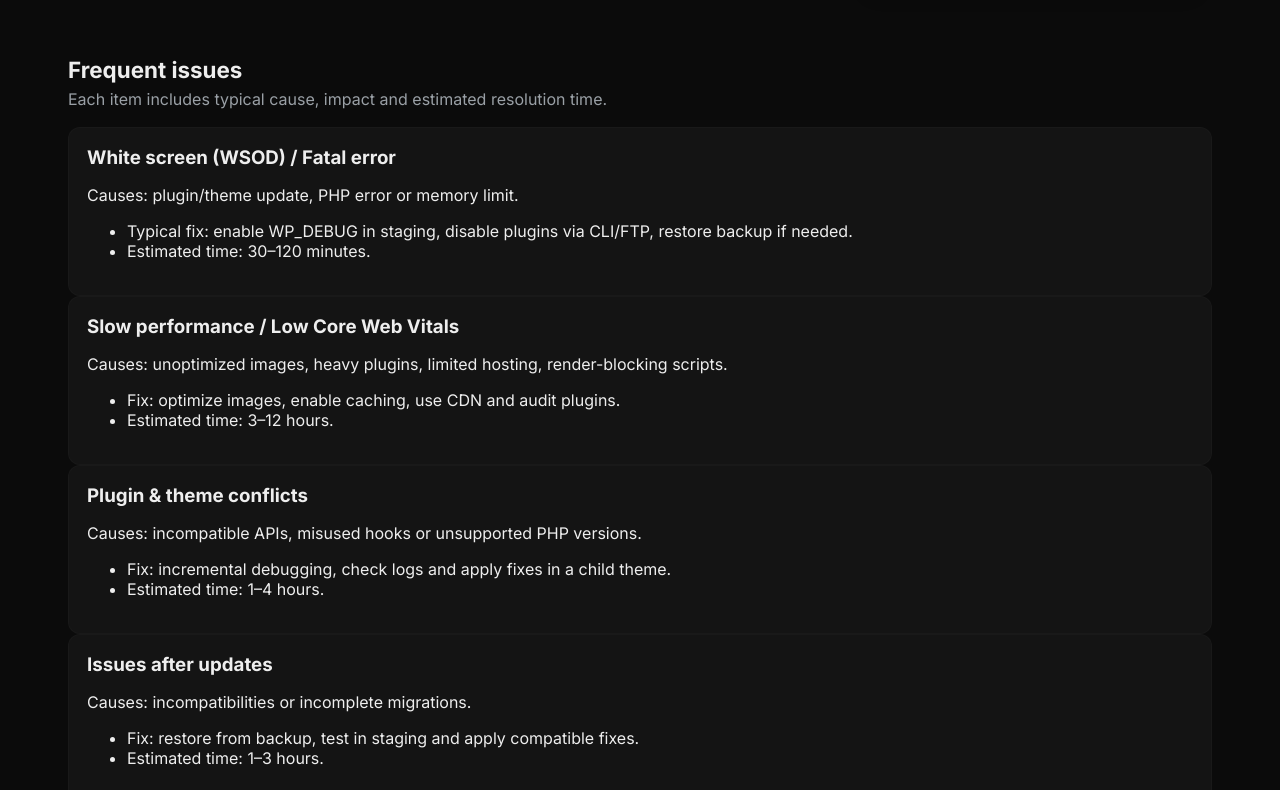
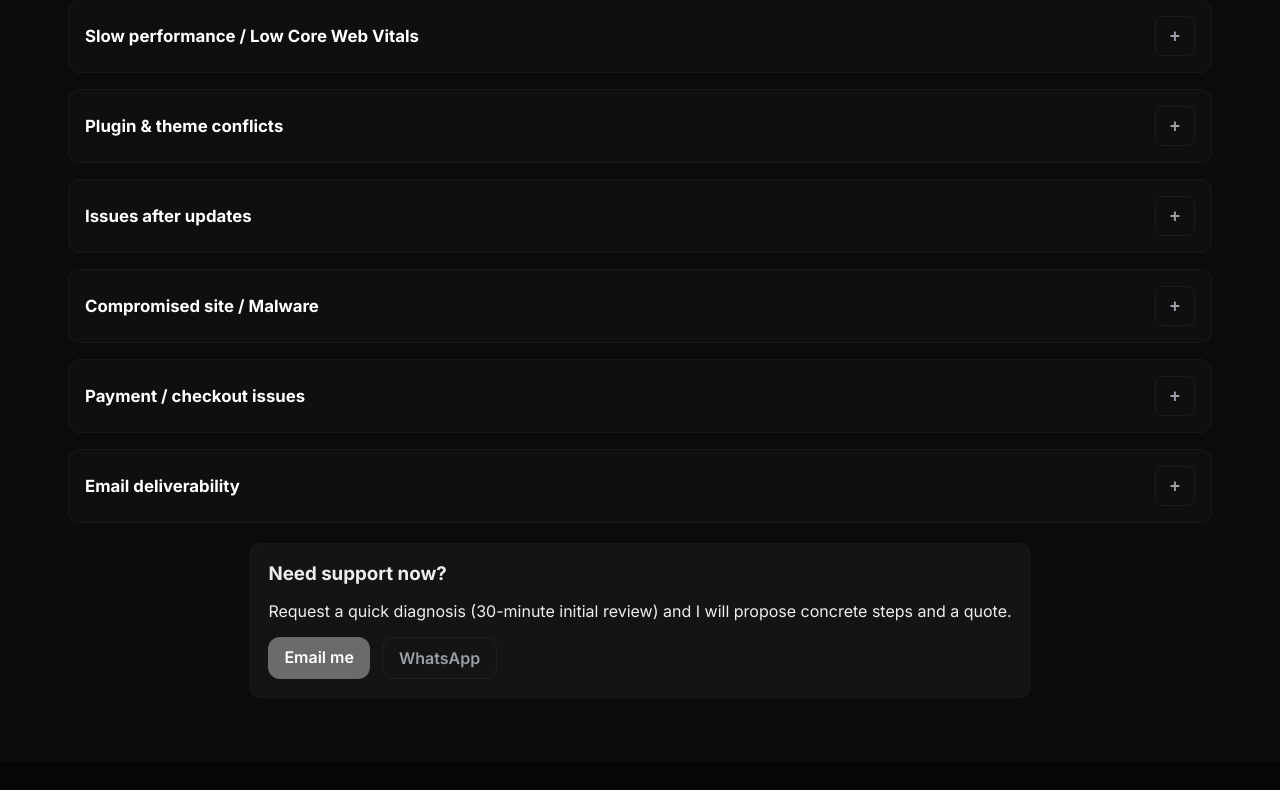
Before and after one commit to matiasaguetti/portfoliocv, a plain HTML site: page support-problems.html in a window 1280 px wide. Shown: the part 485-1275 px from the top of the page. Drawn offline with Linux system fonts and the light colour scheme.

Commit message:
Update support-problems.html

```diff
--- a/support-problems.html
+++ b/support-problems.html
@@ -3,15 +3,52 @@
 <head>
   <meta charset="utf-8" />
   <meta name="viewport" content="width=device-width, initial-scale=1" />
-  <title data-i18n="sp-prob-meta-title">Problemas comunes en WordPress — Soporte</title>
-  <meta name="description" data-i18n="sp-prob-meta-desc" content="Lista de problemas frecuentes en WordPress y soluciones: rendimiento, seguridad, conflictos de plugins, backups y más." />
+  <title>Problemas comunes en WordPress — Soporte</title>
+  <meta name="description" content="Lista de problemas frecuentes en WordPress y soluciones: rendimiento, seguridad, conflictos de plugins, backups y más." />
 
-  <!-- Fuentes y CSS -->
+  <!-- Fuentes y CSS principal -->
   <link href="https://fonts.googleapis.com/css2?family=Inter:wght@300;400;600;700&display=swap" rel="stylesheet">
   <link rel="stylesheet" href="assets/style.css">
+
+  <!-- Estilos específicos de esta página (acordeón + espaciado) -->
+  <style>
+    /* Espaciado estético y estilo acordeón */
+    .problems-grid { display:block; margin-top:12px; }
+    .problem-card {
+      border: 1px solid rgba(255,255,255,0.04);
+      border-radius: 12px;
+      padding: 16px;
+      margin-bottom: 16px;
+      background: rgba(255,255,255,0.02);
+      transition: box-shadow .18s ease, transform .18s ease, background .18s ease;
+    }
+    .problem-card:hover { transform: translateY(-6px); box-shadow: 0 12px 30px rgba(0,0,0,0.45); background: rgba(255,255,255,0.03); }
+
+    .accordion-header {
+      display:flex; align-items:center; justify-content:space-between; gap:12px;
+    }
+    .accordion-header h3 { margin:0; font-size:1.05rem; color: #fff; }
+    .accordion-btn {
+      width:40px; height:40px; border-radius:8px; border:1px solid rgba(255,255,255,0.06);
+      background:transparent; color:var(--muted); font-weight:700; font-size:1.1rem; cursor:pointer;
+      display:inline-flex; align-items:center; justify-content:center;
+    }
+    .accordion-btn[aria-expanded="true"] { color:#fff; border-color:rgba(255,255,255,0.12); background:rgba(255,255,255,0.02); }
+
+    .accordion-content { display:none; margin-top:12px; color:var(--muted); }
+    .accordion-content.open { display:block; }
+
+    .problem-meta { color:var(--muted); font-size:.95rem; margin-bottom:8px; }
+
+    /* Ajustes responsive */
+    @media (max-width:600px){
+      .accordion-header { flex-direction:row; }
+      .accordion-btn { width:36px; height:36px; }
+    }
+  </style>
 </head>
 <body>
-  <!-- Header (coincide con plantilla principal) -->
+  <!-- Header (igual que plantilla principal) -->
   <header class="site-header">
     <div class="container header-grid">
       <a class="brand" href="index.html">Matías <span class="accent">Aguetti</span></a>
@@ -33,113 +70,192 @@
     <section class="section hero small">
       <div class="hero-content animate">
         <h1 data-i18n="sp-prob-title">Problemas comunes en WordPress</h1>
-        <p class="lead" data-i18n="sp-prob-sub">Describo los problemas más frecuentes, su impacto y una estimación realista del tiempo de resolución. Si prefieres, solicito un diagnóstico rápido y te contacto.</p>
+        <p class="lead" data-i18n="sp-prob-sub">Describo los problemas más frecuentes, su impacto y una estimación realista del tiempo de resolución.</p>
       </div>
       <div class="hero-image animate">
-        <img src="assets/support-problems.png" alt="" data-i18n-alt="sp-prob-hero-alt" class="hero-logo" loading="lazy">
+        <img src="assets/support-problems-hero.png" alt="" data-i18n-alt="sp-prob-hero-alt" class="hero-logo" loading="lazy">
       </div>
     </section>
 
-    <!-- Lista de problemas -->
     <section class="section">
       <h2 class="section-title animate" data-i18n="sp-prob-list-title">Problemas frecuentes</h2>
       <p class="section-sub animate" data-i18n="sp-prob-list-sub">Cada ítem incluye causa habitual, impacto y tiempo estimado de resolución.</p>
 
-      <div class="problems-grid animate">
-        <!-- Problema 1 -->
-        <article class="card">
+      <div class="problems-grid animate" aria-live="polite">
+        <!-- 1 -->
+        <article class="problem-card" id="prob-1">
+          <div class="accordion-header">
             <h3 data-i18n="sp-prob-1-title">Pantalla blanca (WSOD) / Error fatal</h3>
-          <p data-i18n="sp-prob-1-desc">Causas: actualización de plugin/tema, error PHP o límite de memoria. Impacto: sitio inaccesible. <strong data-i18n="sp-prob-1-impact">Alto</strong>.</p>
+            <button class="accordion-btn" aria-expanded="false" aria-controls="content-1" aria-label="Abrir">+</button>
+          </div>
+          <div id="content-1" class="accordion-content" aria-hidden="true">
+            <p class="problem-meta" data-i18n="sp-prob-1-desc">Causas: actualización de plugin/tema, error PHP o límite de memoria. Impacto: sitio inaccesible.</p>
             <ul>
               <li data-i18n="sp-prob-1-fix">Solución típica: activar WP_DEBUG en staging, desactivar plugins por CLI/FTP, restaurar backup si es necesario.</li>
-            <li data-i18n="sp-prob-1-time">Tiempo estimado: 30–120 minutos (depende de la causa).</li>
+              <li data-i18n="sp-prob-1-time">Tiempo estimado: 30–120 minutos.</li>
             </ul>
+          </div>
         </article>
 
-        <!-- Problema 2 -->
-        <article class="card">
+        <!-- 2 -->
+        <article class="problem-card" id="prob-2">
+          <div class="accordion-header">
             <h3 data-i18n="sp-prob-2-title">Rendimiento lento / Core Web Vitals bajos</h3>
-          <p data-i18n="sp-prob-2-desc">Causas: imágenes sin optimizar, plugins pesados, hosting limitado, scripts bloqueantes. Impacto: pérdida de conversiones y SEO.</p>
+            <button class="accordion-btn" aria-expanded="false" aria-controls="content-2" aria-label="Abrir">+</button>
+          </div>
+          <div id="content-2" class="accordion-content" aria-hidden="true">
+            <p class="problem-meta" data-i18n="sp-prob-2-desc">Causas: imágenes sin optimizar, plugins pesados, hosting limitado, scripts bloqueantes.</p>
             <ul>
               <li data-i18n="sp-prob-2-fix">Solución: optimizar imágenes y servir WebP, activar cache (page + object), usar CDN y revisar plugins.</li>
-            <li data-i18n="sp-prob-2-time">Tiempo estimado: 3–12 horas (audit + remediación).</li>
+              <li data-i18n="sp-prob-2-time">Tiempo estimado: 3–12 horas.</li>
             </ul>
+          </div>
         </article>
 
-        <!-- Problema 3 -->
-        <article class="card">
+        <!-- 3 -->
+        <article class="problem-card" id="prob-3">
+          <div class="accordion-header">
             <h3 data-i18n="sp-prob-3-title">Conflictos entre plugins y temas</h3>
-          <p data-i18n="sp-prob-3-desc">Causas: APIs incompatibles, hooks mal empleados o versiones de PHP no compatibles. Impacto: funciones rotas, errores en el front.</p>
+            <button class="accordion-btn" aria-expanded="false" aria-controls="content-3" aria-label="Abrir">+</button>
+          </div>
+          <div id="content-3" class="accordion-content" aria-hidden="true">
+            <p class="problem-meta" data-i18n="sp-prob-3-desc">Causas: APIs incompatibles, hooks mal empleados o versiones de PHP no compatibles. Impacto: funciones rotas, errores en el front.</p>
             <ul>
               <li data-i18n="sp-prob-3-fix">Solución: debug incremental, desactivar y reactivar por grupos, revisar logs y actualizar código en child theme.</li>
               <li data-i18n="sp-prob-3-time">Tiempo estimado: 1–4 horas.</li>
             </ul>
+          </div>
         </article>
 
-        <!-- Problema 4 -->
-        <article class="card">
+        <!-- 4 -->
+        <article class="problem-card" id="prob-4">
+          <div class="accordion-header">
             <h3 data-i18n="sp-prob-4-title">Problemas tras actualizaciones (core, plugins o tema)</h3>
-          <p data-i18n="sp-prob-4-desc">Causas: incompatibilidades o migraciones incompletas. Impacto: funcionalidades perdidas o errores visibles.</p>
+            <button class="accordion-btn" aria-expanded="false" aria-controls="content-4" aria-label="Abrir">+</button>
+          </div>
+          <div id="content-4" class="accordion-content" aria-hidden="true">
+            <p class="problem-meta" data-i18n="sp-prob-4-desc">Causas: incompatibilidades o migraciones incompletas.</p>
             <ul>
               <li data-i18n="sp-prob-4-fix">Solución: restaurar desde backup, test en staging, aplicar fixes o versiones compatibles.</li>
               <li data-i18n="sp-prob-4-time">Tiempo estimado: 1–3 horas.</li>
             </ul>
+          </div>
         </article>
 
-        <!-- Problema 5 -->
-        <article class="card">
+        <!-- 5 -->
+        <article class="problem-card" id="prob-5">
+          <div class="accordion-header">
             <h3 data-i18n="sp-prob-5-title">Sitio comprometido / Malware</h3>
-          <p data-i18n="sp-prob-5-desc">Causas: plugins vulnerables, credenciales filtradas o falta de hardening. Impacto: pérdida de datos, SEO penalizado y riesgo legal.</p>
+            <button class="accordion-btn" aria-expanded="false" aria-controls="content-5" aria-label="Abrir">+</button>
+          </div>
+          <div id="content-5" class="accordion-content" aria-hidden="true">
+            <p class="problem-meta" data-i18n="sp-prob-5-desc">Causas: plugins vulnerables, credenciales filtradas o falta de hardening. Impacto: pérdida de datos, SEO penalizado y riesgo legal.</p>
             <ul>
               <li data-i18n="sp-prob-5-fix">Solución: aislamiento, limpieza (scanner + manual), rotación de credenciales, hardening y reporte.</li>
               <li data-i18n="sp-prob-5-time">Tiempo estimado: 4–40 horas (según alcance del incidente).</li>
             </ul>
+          </div>
         </article>
 
-        <!-- Problema 6 -->
-        <article class="card">
+        <!-- 6 -->
+        <article class="problem-card" id="prob-6">
+          <div class="accordion-header">
             <h3 data-i18n="sp-prob-6-title">Problemas con pagos / checkout</h3>
-          <p data-i18n="sp-prob-6-desc">Causas: configuración de pasarelas, SSL, webhooks o inconsistencias en productos. Impacto: pérdida de ventas.</p>
+            <button class="accordion-btn" aria-expanded="false" aria-controls="content-6" aria-label="Abrir">+</button>
+          </div>
+          <div id="content-6" class="accordion-content" aria-hidden="true">
+            <p class="problem-meta" data-i18n="sp-prob-6-desc">Causas: configuración de pasarelas, SSL, webhooks o inconsistencias en productos. Impacto: pérdida de ventas.</p>
             <ul>
               <li data-i18n="sp-prob-6-fix">Solución: revisar logs de gateway, probar en sandbox, verificar SSL y endpoints de webhook.</li>
               <li data-i18n="sp-prob-6-time">Tiempo estimado: 2–8 horas.</li>
             </ul>
+          </div>
         </article>
 
-        <!-- Problema 7 -->
-        <article class="card">
+        <!-- 7 -->
+        <article class="problem-card" id="prob-7">
+          <div class="accordion-header">
             <h3 data-i18n="sp-prob-7-title">Entregabilidad de emails</h3>
-          <p data-i18n="sp-prob-7-desc">Causas: mala configuración SMTP, falta de SPF/DKIM o IP compartida en blacklist. Impacto: emails transaccionales no llegan.</p>
+            <button class="accordion-btn" aria-expanded="false" aria-controls="content-7" aria-label="Abrir">+</button>
+          </div>
+          <div id="content-7" class="accordion-content" aria-hidden="true">
+            <p class="problem-meta" data-i18n="sp-prob-7-desc">Causas: mala configuración SMTP, falta de SPF/DKIM o IP compartida en blacklist. Impacto: emails transaccionales no llegan.</p>
             <ul>
               <li data-i18n="sp-prob-7-fix">Solución: configuración SMTP profesional, SPF/DKIM/DMARC y uso de provider (SendGrid/Mailgun).</li>
               <li data-i18n="sp-prob-7-time">Tiempo estimado: 1–3 horas.</li>
             </ul>
+          </div>
         </article>
 
       </div>
-    </section>
 
-    <!-- CTA: diagnóstico rápido -->
-    <section class="section">
-      <div class="card" style="text-align:center">
+      <!-- CTA final -->
+      <div style="margin-top:20px; text-align:center;">
+        <div class="card" style="display:inline-block; text-align:left; max-width:820px; padding:18px;">
           <h3 data-i18n="sp-prob-cta-title">¿Necesitas soporte ahora?</h3>
           <p data-i18n="sp-prob-cta-desc">Solicita un diagnóstico rápido (revisión inicial de 30 minutos) y te propongo pasos concretos y presupuesto.</p>
-        <div class="footer-actions" style="justify-content:center;margin-top:14px">
+          <div style="display:flex;gap:12px;justify-content:flex-start;margin-top:10px">
             <a class="btn primary" href="mailto:aguettimatias@gmail.com" data-i18n="sp-prob-cta-email">Escríbeme</a>
             <a class="btn outline" href="https://wa.me/5511978412738?text=Hola%20Mat%C3%ADas%2C%20necesito%20soporte%20t%C3%A9cnico" target="_blank" rel="noopener" data-i18n="sp-prob-cta-wa">WhatsApp</a>
           </div>
         </div>
+      </div>
+
     </section>
-
   </main>
 
-  <!-- Footer -->
   <footer class="site-footer">
     <div class="container">
       <p class="muted small center">© <span id="year2"></span> Matías Aguetti</p>
     </div>
   </footer>
 
+  <!-- Global scripts: tu script principal que hace i18n, carousel y animaciones -->
   <script src="assets/script.js"></script>
+
+  <!-- Script acordeón accesible: toggle + teclas Enter/Space -->
+  <script>
+    (function(){
+      function toggleAccordion(btn, content) {
+        const expanded = btn.getAttribute('aria-expanded') === 'true';
+        btn.setAttribute('aria-expanded', expanded ? 'false' : 'true');
+        content.classList.toggle('open');
+        content.setAttribute('aria-hidden', expanded ? 'true' : 'false');
+        btn.textContent = expanded ? '+' : '−';
+      }
+
+      document.querySelectorAll('.accordion-header').forEach((header, idx) => {
+        const btn = header.querySelector('.accordion-btn');
+        const content = header.nextElementSibling;
+        // ensure aria-controls is set and content has id
+        if (!content.id) content.id = 'content-' + (idx+1);
+        btn.setAttribute('aria-controls', content.id);
+        btn.setAttribute('aria-expanded', 'false');
+        content.setAttribute('aria-hidden', 'true');
+
+        // click handler on button
+        btn.addEventListener('click', (e) => {
+          e.stopPropagation();
+          toggleAccordion(btn, content);
+        });
+
+        // click handler on header (allows clicking title area)
+        header.addEventListener('click', (e) => {
+          // ignore if clicked the button (already handled)
+          if (e.target === btn) return;
+          toggleAccordion(btn, content);
+        });
+
+        // keyboard support for header: Enter or Space toggles
+        header.addEventListener('keydown', (e) => {
+          if (e.key === 'Enter' || e.key === ' ') {
+            e.preventDefault();
+            toggleAccordion(btn, content);
+          }
+        });
+
+      });
+    })();
+  </script>
 </body>
 </html>
```
Lines whose indentation alone changed are shown as unchanged.
